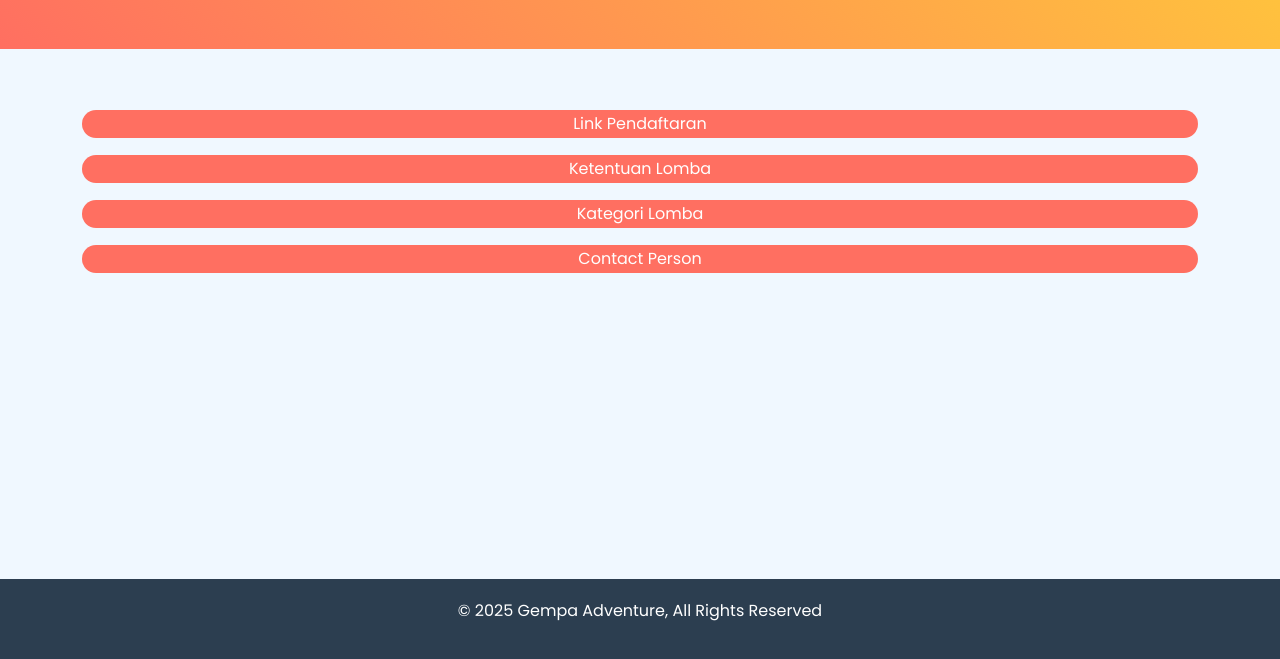
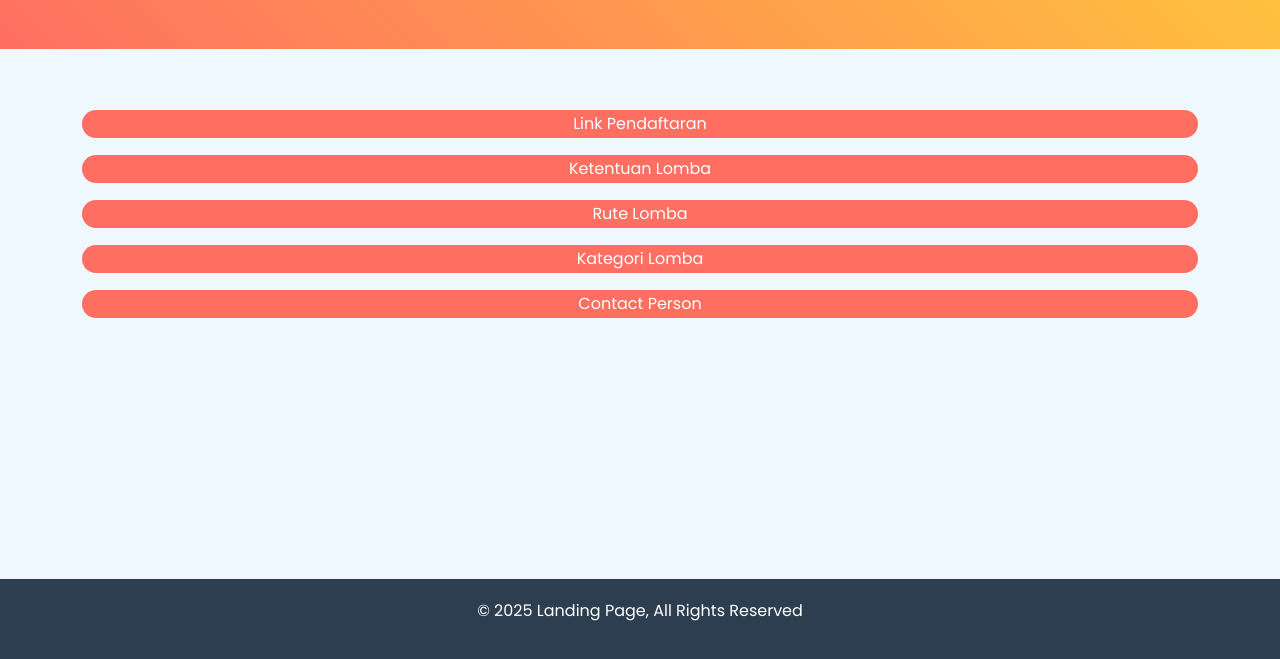
Before and after one commit to gempaadventure/lombalintasalam, a plain HTML site: page index.html in a window 1280 px wide. Shown: the part 141-800 px from the top of the page. Drawn offline with nearby package versions, Linux system fonts and the light colour scheme.

Commit message:
Update index.html

```diff
--- a/index.html
+++ b/index.html
@@ -116,6 +116,9 @@
                     <a href="https://drive.google.com/your-folder-link" class="btn btn-custom mb-3" target="_blank">Ketentuan Lomba</a>
                 </div>
                 <div class="col-12">
+                    <a href="https://www.google.com/maps/d/u/0/edit?mid=1_DziexS-5jGiGBIET31apZIZizP_Qzc&usp=sharing" class="btn btn-custom mb-3" target="_blank">Rute Lomba</a>
+                </div>
+                <div class="col-12">
                     <a href="https://drive.google.com/your-folder-link" class="btn btn-custom mb-3" target="_blank">Kategori Lomba</a>
                 </div>
                 <div class="col-12">
@@ -127,7 +130,7 @@
 
     <!-- Footer -->
     <div class="footer">
-        <p>&copy; 2025 Gempa Adventure, All Rights Reserved</p>
+        <p>&copy; 2025 Landing Page, All Rights Reserved</p>
     </div>
 
     <script src="https://cdn.jsdelivr.net/npm/bootstrap@5.3.0-alpha1/dist/js/bootstrap.bundle.min.js"></script>
```
